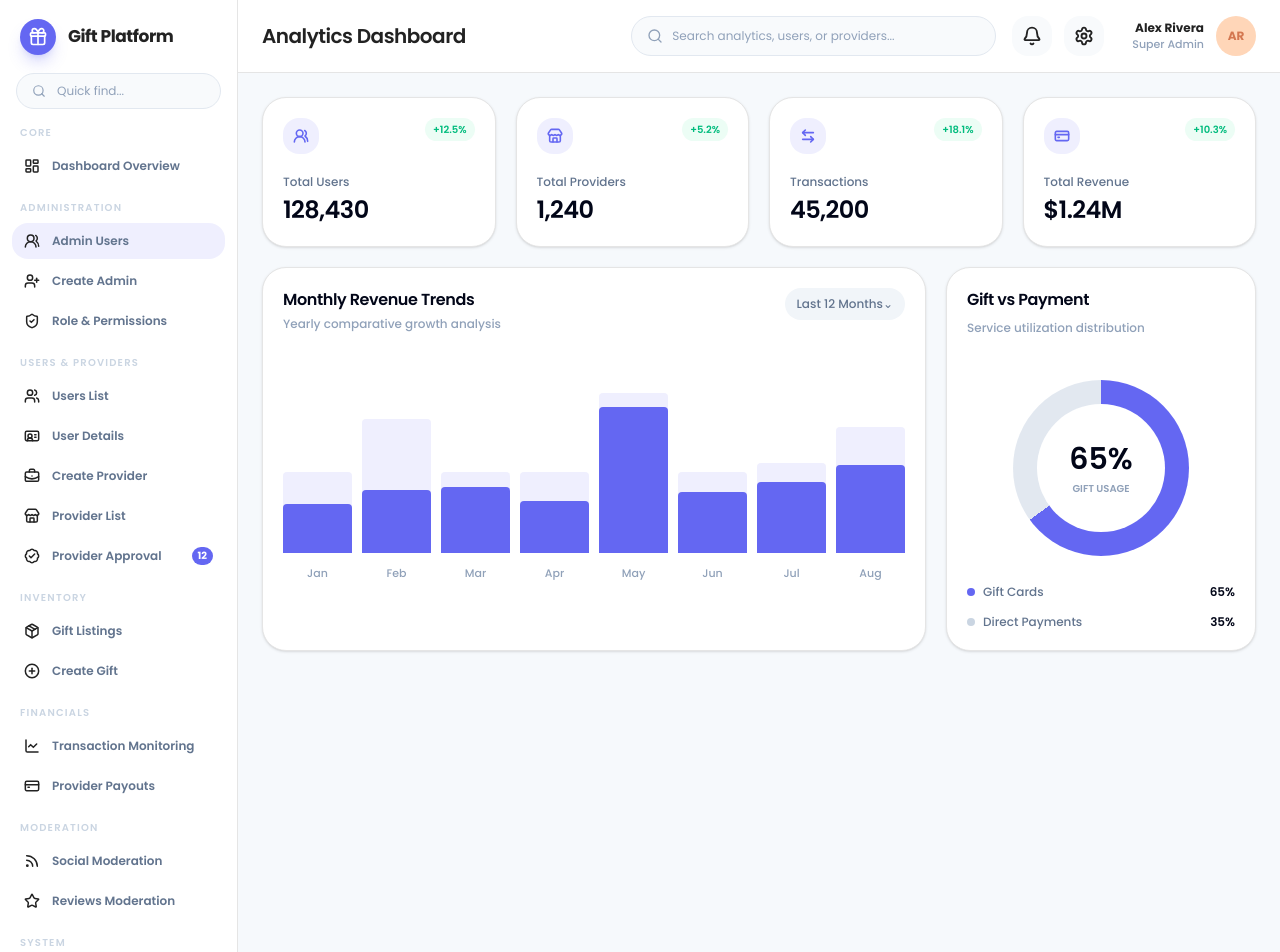
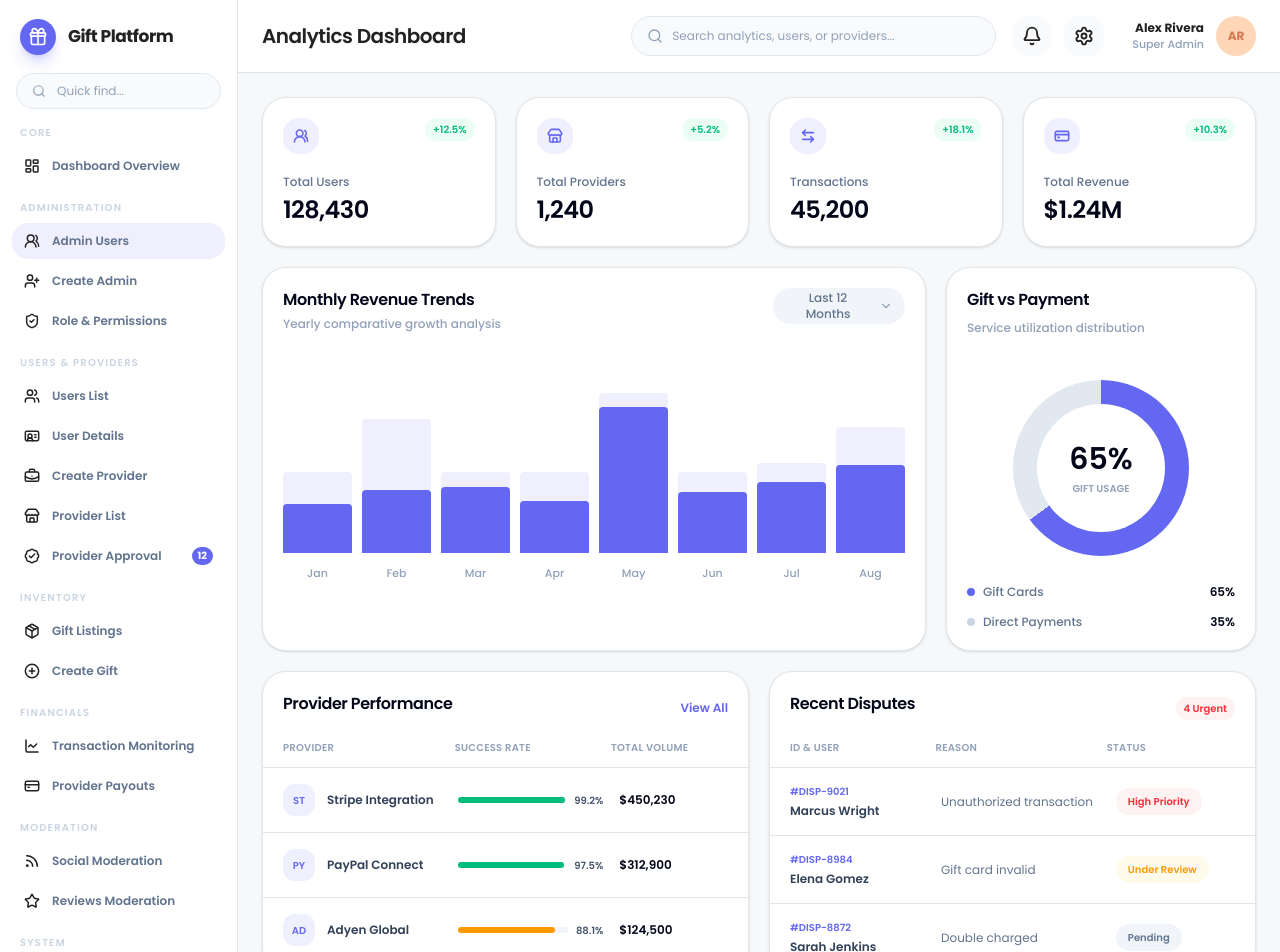
Before and after one commit to Dcodaxproducts/gift-shop, a Next.js app: page / in a window 1280 px wide. Shown: the top 952 px of the page. Built offline with nearby package versions, Linux system fonts and the light colour scheme.

Commit message:
feat: add dashboard lower panels

```diff
--- a/package.json
+++ b/package.json
@@ -9,6 +9,7 @@
     "lint": "eslint"
   },
   "dependencies": {
+    "@radix-ui/react-select": "^2.2.6",
     "lucide-react": "^1.11.0",
     "next": "16.2.4",
     "react": "19.2.4",
--- a/src/components/pages/home.tsx
+++ b/src/components/pages/home.tsx
@@ -1,13 +1,34 @@
 import {
+  chartPeriodOptions,
   dashboardStats,
   monthlyRevenueTrends,
   paymentSplit,
+  providerPerformance,
+  recentDisputes,
 } from "@/constants/home-dashboard";
 import { StatCard } from "@/components/cards/stat-card";
 import { Card, CardContent, CardHeader, CardTitle } from "@/components/ui/card";
+import {
+  Select,
+  SelectContent,
+  SelectItem,
+  SelectTrigger,
+  SelectValue,
+} from "@/components/ui/select";
 import { cn } from "@/lib/utils";
 
 const maxRevenue = Math.max(...monthlyRevenueTrends.map((item) => item.ghostValue));
+
+const disputeToneClass = {
+  danger: "bg-red-50 text-red-500",
+  warning: "bg-amber-50 text-amber-500",
+  muted: "bg-slate-100 text-slate-500",
+};
+
+const progressToneClass = {
+  green: "bg-emerald-500",
+  amber: "bg-amber-500",
+};
 
 export function HomePage() {
   return (
@@ -29,12 +50,18 @@ export function HomePage() {
                 Yearly comparative growth analysis
               </p>
             </div>
-            <button
-              type="button"
-              className="rounded-full bg-slate-100 px-3 py-2 text-xs font-medium text-slate-500"
-            >
-              Last 12 Months⌄
-            </button>
+            <Select defaultValue="12-months">
+              <SelectTrigger className="w-[132px]">
+                <SelectValue placeholder="Select period" />
+              </SelectTrigger>
+              <SelectContent>
+                {chartPeriodOptions.map((option) => (
+                  <SelectItem key={option.value} value={option.value}>
+                    {option.label}
+                  </SelectItem>
+                ))}
+              </SelectContent>
+            </Select>
           </CardHeader>
           <CardContent className="px-5 pb-5 pt-9">
             <div className="flex h-[205px] items-end gap-1.5 sm:gap-2.5">
@@ -94,6 +121,99 @@ export function HomePage() {
           </CardContent>
         </Card>
       </section>
+
+      <section className="grid gap-5 xl:grid-cols-2">
+        <Card className="rounded-2xl border border-border bg-white shadow-sm">
+          <CardHeader className="flex flex-row items-center justify-between p-5 pb-4">
+            <CardTitle className="text-base font-semibold text-slate-950">
+              Provider Performance
+            </CardTitle>
+            <button type="button" className="text-xs font-semibold text-primary">
+              View All
+            </button>
+          </CardHeader>
+          <CardContent className="p-0">
+            <div className="grid grid-cols-[1.1fr_1fr_0.75fr] border-b border-border px-5 pb-3 text-[10px] font-semibold uppercase tracking-wide text-slate-400">
+              <span>Provider</span>
+              <span>Success Rate</span>
+              <span>Total Volume</span>
+            </div>
+            <div className="divide-y divide-border">
+              {providerPerformance.map((provider) => (
+                <div
+                  key={provider.provider}
+                  className="grid grid-cols-[1.1fr_1fr_0.75fr] items-center gap-4 px-5 py-4"
+                >
+                  <div className="flex items-center gap-3">
+                    <span className="flex size-8 items-center justify-center rounded-xl bg-primary/10 text-[10px] font-semibold text-primary">
+                      {provider.shortCode}
+                    </span>
+                    <span className="text-xs font-semibold text-slate-700">
+                      {provider.provider}
+                    </span>
+                  </div>
+                  <div className="flex items-center gap-2">
+                    <div className="h-1.5 flex-1 rounded-full bg-slate-100">
+                      <div
+                        className={cn("h-full rounded-full", progressToneClass[provider.tone])}
+                        style={{ width: `${provider.progress}%` }}
+                      />
+                    </div>
+                    <span className="text-[10px] font-semibold text-slate-600">
+                      {provider.successRate}
+                    </span>
+                  </div>
+                  <span className="text-xs font-semibold text-slate-950">
+                    {provider.volume}
+                  </span>
+                </div>
+              ))}
+            </div>
+          </CardContent>
+        </Card>
+
+        <Card className="rounded-2xl border border-border bg-white shadow-sm">
+          <CardHeader className="flex flex-row items-center justify-between p-5 pb-4">
+            <CardTitle className="text-base font-semibold text-slate-950">
+              Recent Disputes
+            </CardTitle>
+            <span className="rounded-full bg-red-50 px-2 py-1 text-[10px] font-semibold text-red-500">
+              4 Urgent
+            </span>
+          </CardHeader>
+          <CardContent className="p-0">
+            <div className="grid grid-cols-[0.85fr_1fr_0.75fr] border-b border-border px-5 pb-3 text-[10px] font-semibold uppercase tracking-wide text-slate-400">
+              <span>ID & User</span>
+              <span>Reason</span>
+              <span>Status</span>
+            </div>
+            <div className="divide-y divide-border">
+              {recentDisputes.map((dispute) => (
+                <div
+                  key={dispute.id}
+                  className="grid grid-cols-[0.85fr_1fr_0.75fr] items-center gap-4 px-5 py-4"
+                >
+                  <div>
+                    <p className="text-[10px] font-semibold text-primary">{dispute.id}</p>
+                    <p className="mt-1 text-xs font-semibold leading-4 text-slate-700">
+                      {dispute.user}
+                    </p>
+                  </div>
+                  <p className="text-xs leading-5 text-slate-500">{dispute.reason}</p>
+                  <span
+                    className={cn(
+                      "w-fit rounded-full px-3 py-1.5 text-[10px] font-semibold",
+                      disputeToneClass[dispute.tone],
+                    )}
+                  >
+                    {dispute.status}
+                  </span>
+                </div>
+              ))}
+            </div>
+          </CardContent>
+        </Card>
+      </section>
     </div>
   );
 }
--- /dev/null
+++ b/src/components/ui/select.tsx
@@ -0,0 +1,75 @@
+"use client";
+
+import * as SelectPrimitive from "@radix-ui/react-select";
+import { Check, ChevronDown } from "lucide-react";
+import { cn } from "@/lib/utils";
+
+export const Select = SelectPrimitive.Root;
+export const SelectGroup = SelectPrimitive.Group;
+export const SelectValue = SelectPrimitive.Value;
+
+export function SelectTrigger({
+  className,
+  children,
+  ...props
+}: React.ComponentPropsWithoutRef<typeof SelectPrimitive.Trigger>) {
+  return (
+    <SelectPrimitive.Trigger
+      className={cn(
+        "flex h-9 items-center justify-between gap-2 rounded-full bg-slate-100 px-3 text-xs font-medium text-slate-500 outline-none transition hover:bg-slate-200/70 focus:ring-4 focus:ring-primary/10 disabled:cursor-not-allowed disabled:opacity-50",
+        className,
+      )}
+      {...props}
+    >
+      {children}
+      <SelectPrimitive.Icon asChild>
+        <ChevronDown className="size-3.5 text-slate-400" />
+      </SelectPrimitive.Icon>
+    </SelectPrimitive.Trigger>
+  );
+}
+
+export function SelectContent({
+  className,
+  children,
+  position = "popper",
+  ...props
+}: React.ComponentPropsWithoutRef<typeof SelectPrimitive.Content>) {
+  return (
+    <SelectPrimitive.Portal>
+      <SelectPrimitive.Content
+        position={position}
+        className={cn(
+          "z-50 min-w-[var(--radix-select-trigger-width)] overflow-hidden rounded-2xl border border-border bg-white p-1 text-slate-700 shadow-xl shadow-slate-200/70",
+          className,
+        )}
+        {...props}
+      >
+        <SelectPrimitive.Viewport>{children}</SelectPrimitive.Viewport>
+      </SelectPrimitive.Content>
+    </SelectPrimitive.Portal>
+  );
+}
+
+export function SelectItem({
+  className,
+  children,
+  ...props
+}: React.ComponentPropsWithoutRef<typeof SelectPrimitive.Item>) {
+  return (
+    <SelectPrimitive.Item
+      className={cn(
+        "relative flex cursor-pointer select-none items-center rounded-xl py-2 pl-8 pr-3 text-xs font-medium outline-none transition focus:bg-primary/10 focus:text-primary data-[disabled]:pointer-events-none data-[disabled]:opacity-50",
+        className,
+      )}
+      {...props}
+    >
+      <span className="absolute left-2.5 flex size-3.5 items-center justify-center">
+        <SelectPrimitive.ItemIndicator>
+          <Check className="size-3.5" />
+        </SelectPrimitive.ItemIndicator>
+      </span>
+      <SelectPrimitive.ItemText>{children}</SelectPrimitive.ItemText>
+    </SelectPrimitive.Item>
+  );
+}
--- a/src/constants/home-dashboard.ts
+++ b/src/constants/home-dashboard.ts
@@ -15,6 +15,23 @@ export type PaymentSplitData = {
   label: string;
   value: number;
   color: "primary" | "muted";
+};
+
+export type ProviderPerformanceData = {
+  provider: string;
+  shortCode: string;
+  successRate: string;
+  progress: number;
+  volume: string;
+  tone: "green" | "amber";
+};
+
+export type DisputeData = {
+  id: string;
+  user: string;
+  reason: string;
+  status: string;
+  tone: "danger" | "warning" | "muted";
 };
 
 export const dashboardStats: StatCardData[] = [
@@ -35,7 +52,65 @@ export const monthlyRevenueTrends: RevenueBarData[] = [
   { month: "Aug", value: 76, ghostValue: 109 },
 ];
 
+export const chartPeriodOptions = [
+  { value: "12-months", label: "Last 12 Months" },
+  { value: "6-months", label: "Last 6 Months" },
+  { value: "30-days", label: "Last 30 Days" },
+  { value: "7-days", label: "Last 7 Days" },
+];
+
 export const paymentSplit: PaymentSplitData[] = [
   { label: "Gift Cards", value: 65, color: "primary" },
   { label: "Direct Payments", value: 35, color: "muted" },
 ];
+
+export const providerPerformance: ProviderPerformanceData[] = [
+  {
+    provider: "Stripe Integration",
+    shortCode: "ST",
+    successRate: "99.2%",
+    progress: 99.2,
+    volume: "$450,230",
+    tone: "green",
+  },
+  {
+    provider: "PayPal Connect",
+    shortCode: "PY",
+    successRate: "97.5%",
+    progress: 97.5,
+    volume: "$312,900",
+    tone: "green",
+  },
+  {
+    provider: "Adyen Global",
+    shortCode: "AD",
+    successRate: "88.1%",
+    progress: 88.1,
+    volume: "$124,500",
+    tone: "amber",
+  },
+];
+
+export const recentDisputes: DisputeData[] = [
+  {
+    id: "#DISP-9021",
+    user: "Marcus Wright",
+    reason: "Unauthorized transaction",
+    status: "High Priority",
+    tone: "danger",
+  },
+  {
+    id: "#DISP-8984",
+    user: "Elena Gomez",
+    reason: "Gift card invalid",
+    status: "Under Review",
+    tone: "warning",
+  },
+  {
+    id: "#DISP-8872",
+    user: "Sarah Jenkins",
+    reason: "Double charged",
+    status: "Pending",
+    tone: "muted",
+  },
+];
```
Also changed, not shown: 1 other file (tests, documents, lock files or other folders).
